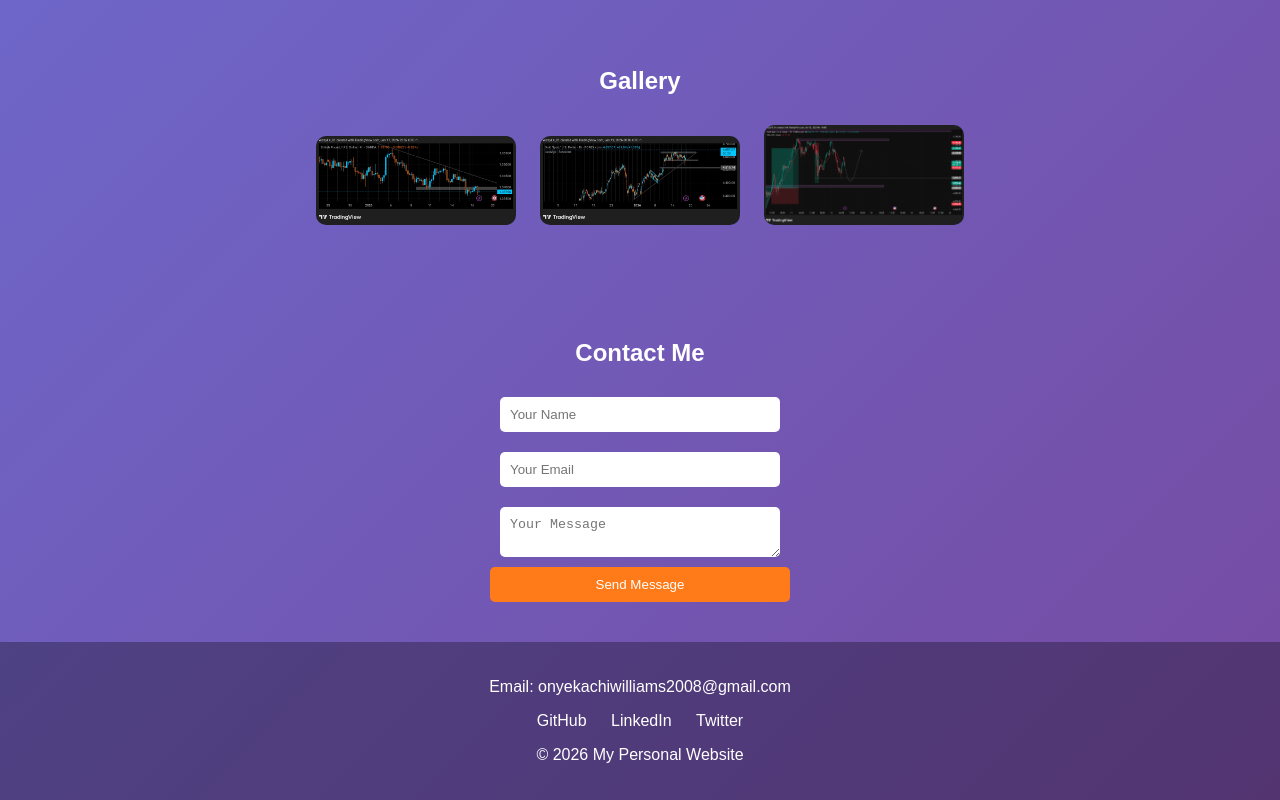
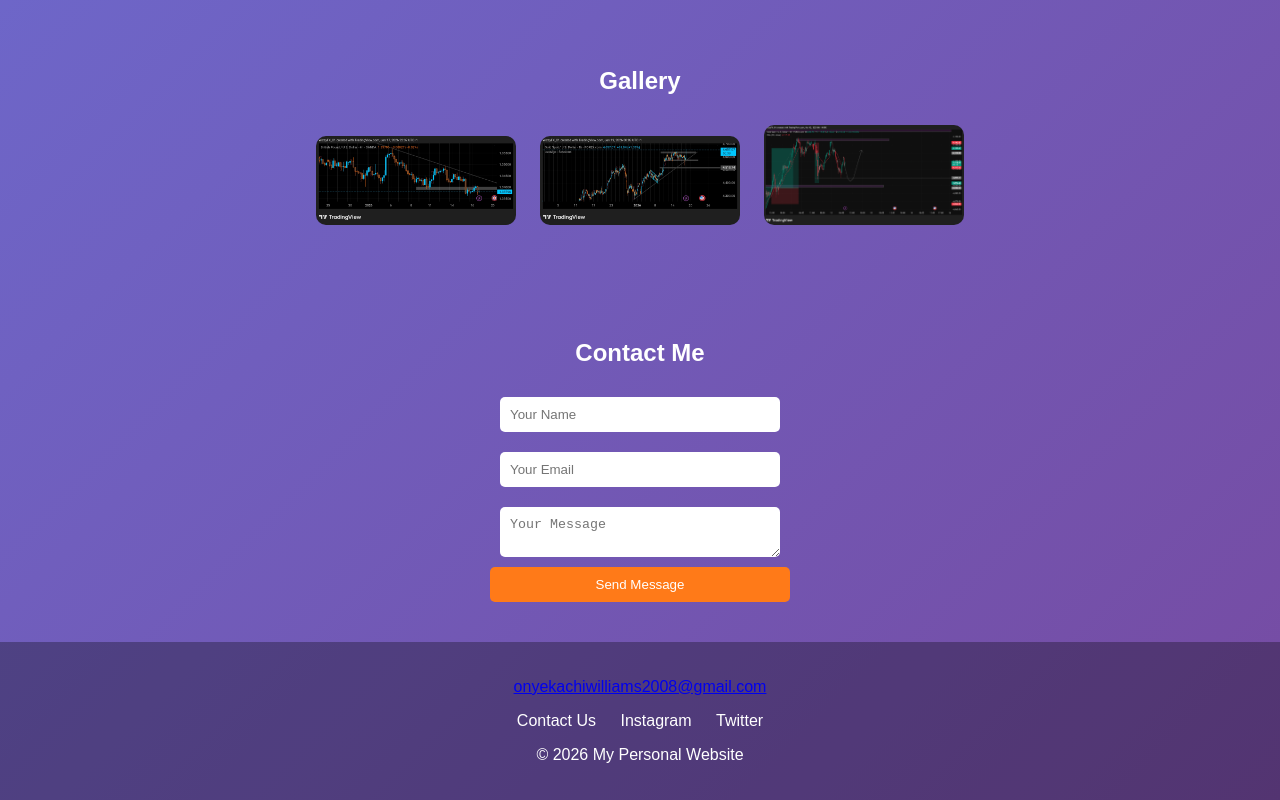
Before and after one commit to SaintWizzy/personal-website, a plain HTML site: page index.html in a window 1280 px wide. Shown: the part 1838-2638 px from the top of the page. Drawn offline with Linux system fonts and the light colour scheme.

Commit message:
Update index.html

```diff
--- a/index.html
+++ b/index.html
@@ -76,15 +76,16 @@
 </form>
 </section>
 <footer>
-<p>Email: onyekachiwilliams2008@gmail.com</p>
+<p><a href="onyekachiwilliams2008@gmail.com">onyekachiwilliams2008@gmail.com</a></p>
 <div class="social">
-<a href="#">GitHub</a>
-<a href="#">LinkedIn</a>
-<a href="#">Twitter</a>
+    <a href="07085361114">Contact Us</a>
+<a href="https://www.instagram.com/saintwizzy_01">Instagram</a>
+<a href="https://x.com/Bhadwizzy1">Twitter</a>
 </div>
 <p>© 2026 My Personal Website</p>
 </footer>
 <button id="topBtn" onclick="topFunction()">⬆ Top</button>
 <script src="script.js"></script>
 </body>
+
 </html>
```
